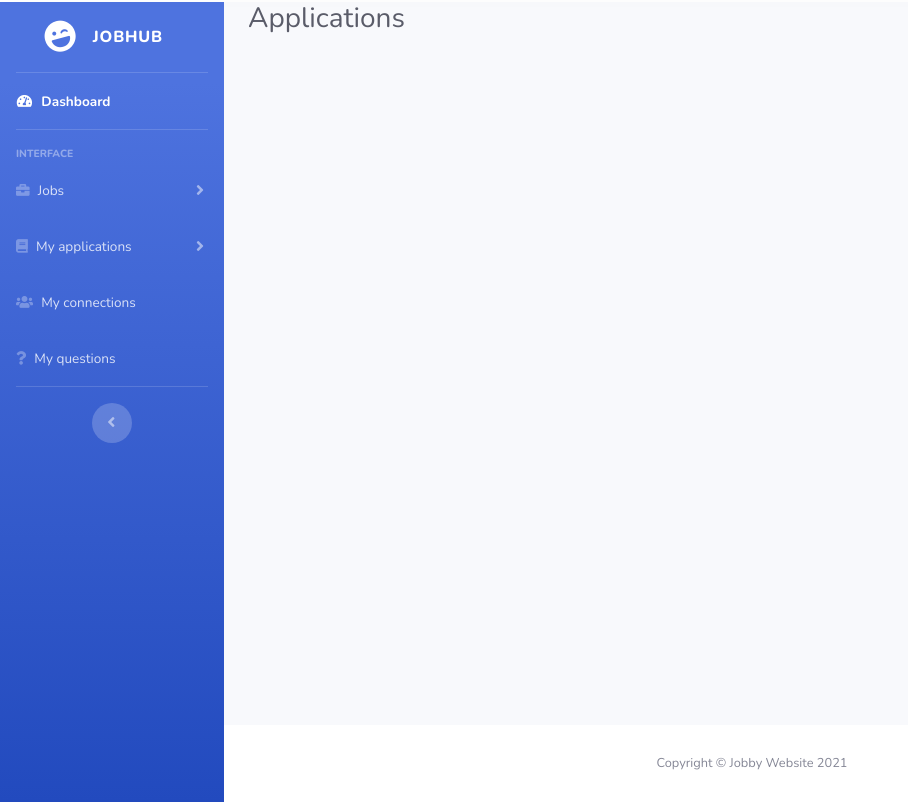
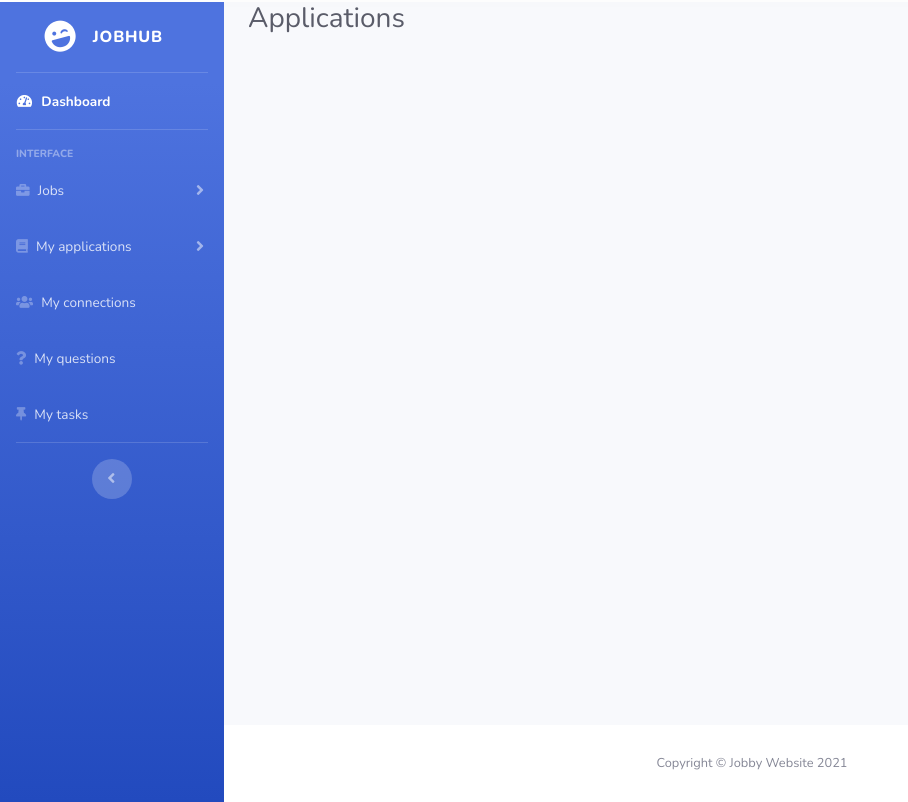
Before and after one commit to eladmines/JobHub, a Flask app: page /applications in a window 1280 px wide. Shown: the part 92-894 px from the top of the page, without its empty margins (0-908 px from the left). Run offline with Flask 3, Linux system fonts and the light colour scheme; data that the repository does not hold is empty; parts of the project's set-up code (start-up, migrations or seed data) failed here and were passed over; some libraries are stand-ins or nearby versions.

Commit message:
Add 'my tasks' to sidebar

```diff
--- a/app/templates/sidebar.html
+++ b/app/templates/sidebar.html
@@ -64,8 +64,8 @@
 </li>
     <!-- Nav Item - Pages Collapse Menu -->
     <li class="nav-item">
-        <a class="nav-link collapsed" href="#"  data-target="#collapsePages"
-        onClick="alert('Coming soon..')" aria-expanded="true" aria-controls="collapsePages">
+        <a class="nav-link collapsed" href="/connections"  data-target="#collapsePages"
+                 aria-expanded="true" aria-controls="collapsePages">
             <i class="fa fa-users"></i>
             <span>My connections</span>
         </a>
@@ -76,6 +76,13 @@
             <i class="fa fa-question"></i>
             <span>My questions</span></a>
     </li>
+
+    <li class="nav-item">
+        <a class="nav-link" href="#" onClick="alert('Coming soon..')">
+            <i class="fa fa-thumbtack"></i>
+            <span>My tasks</span></a>
+    </li>
+
     <!-- Divider -->
     <hr class="sidebar-divider d-none d-md-block">
 
```
